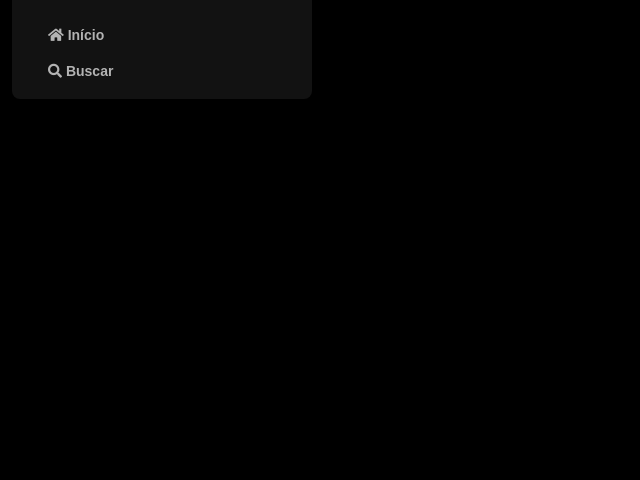
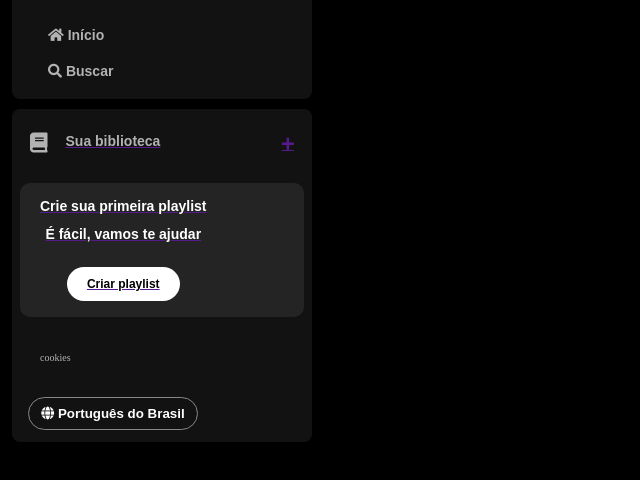
Before and after one commit to Luan-Ventura/spotify_imersao_alura, a plain HTML site: page index.html in a window 1280 px wide. Shown: the part 74-554 px from the top of the page, without its empty margins (0-640 px from the left). Drawn offline with Linux system fonts and the light colour scheme.

Commit message:
Atualiza o código com as novas alterações da Aula 2

```diff
--- a/index.html
+++ b/index.html
@@ -19,23 +19,52 @@
                     <img src="./assets/icons/logo-spotify.png" alt="logo do spotify">
                 </a>
             </div>
-            <div>
                     <ul>
                         <li>
                             <a href="">
-                            <i class="fas fa-home"></i>
+                                <i class="fa fa-home"></i>
                                 <span>Início</span>
                             </a>
                         </li>
                         <li>
                             <a href="">
-                            <i class="fas fa-search"></i>
+                                <i class="fa fa-search"></i>
                                 <span>Buscar</span>
                         </li>
                     </ul>
+        </nav>
+
+        <div class="library">
+            <div class="library__content">
+                <button class="library__button">
+                    <span class="fa fas fa-book"></span>
+                    <span>Sua biblioteca</span>
+                </button>
+                <span class="fa fa-plus"></span>
             </div>
+
+            <section class="section-playlist">
+                <div class="section-playlist__content">
+                    <span class="text title">Crie sua primeira playlist</span>
+                    <span class="text subtitle">É fácil, vamos te ajudar</span>
+                    <button class="section-playlist__button">
+                        <span>Criar playlist</span>
+                    </button>
                 </div>
-    </nav>
+            </section>
+
+            <div class="cookies">
+                <a href="">cookies</a>
+            </div>
+
+            <div class="languages">
+                <button class="languages__button">
+                    <span class="fa fa-globe"></span>
+                    <span>Português do Brasil</span>
+                </button>
+            </div>
+
+        </div>
    </div>
 </body>
 </html>
--- a/styles.css
+++ b/styles.css
@@ -44,3 +44,128 @@ body{
     font-size: 14px;
     font-family: 'DM Sans', sans-serif;
 }
+
+.library {
+    background-color: #121212;
+    border-radius: 8px;
+    display: flex;
+    justify-content: space-between;
+    flex-direction: column;
+    padding: 4px 8px;
+    color: #b3b3b3;
+    font-weight: 600;
+    font-size: 14px;
+    margin-top: 10px;
+}
+
+.library .library__content {
+    display: flex;
+    justify-content: space-between;
+}
+
+.library .library__button {
+    display: flex;
+    margin-right: 10px;
+    color: #b3b3b3;
+    background-color: transparent;
+    border: 0px;
+    font-size: 14px;
+    font-weight: 700;
+    font-family: "DM Sans", sans-serif;
+    text-align: center;
+    text-decoration: none;
+    text-transform: none;
+    padding: 20px 10px;
+}
+
+.library .library__button .fa{
+    font-size: 20px;
+    margin-right: 10px;
+    font-weight: 300;
+    padding-right: 8px;
+}
+
+.library .library__content .fa-plus{
+    margin: 24px 10px;
+}
+
+.section-playlist {
+    display: flex;
+    align-items: flex-start;
+    justify-content: space-between;
+    gap: 20px;
+    background-color: #242424;
+    color: #b3b3b3;
+    font-weight: 600;
+    font-size: 14px;
+    margin: 8px 0px;
+    padding: 16px 20px;
+    border-radius: 10px;
+}
+
+.section-playlist .section-playlist__content {
+    display: flex;
+    flex-direction: column;
+    align-items: center;
+}
+
+.section-playlist__content .text{
+    padding-bottom: 14px;
+    color: #fff;
+    font-family: "DM Sans", sans-serif;
+}
+
+.section-playlist__content .tittle {
+    font-weight: 700;
+}
+
+.section-playlist__content .subtittle {
+    font-weight: 500;
+    font-size: 12px;
+}
+
+.section-playlist__content .section-playlist__button {
+    display: flex;
+    justify-content: center;
+    background-color: #fff;
+    color: #000;
+    border-radius: 20px;
+    font-size: 12px;
+    font-weight: 700;
+    font-family: "DM Sans", sans-serif;
+    text-align: center;
+    text-decoration: none;
+    text-transform: none;
+    padding: 10px;
+    margin-top: 12px;
+    border: 0px;
+    width: 113px;
+}
+
+.sidebar .cookies {
+    margin: 25px 20px;
+}
+
+.sidebar .cookies a{
+    color: #b3b3b3;
+    font-weight: 500;
+    font-size: 10px;
+    text-decoration: none;
+}
+
+.sidebar .cookies a:hover{
+    text-decoration: underline;
+}
+
+.languages .languages__button{
+    align-items: center;
+    background-color: transparent;
+    border: 1px solid #878787;
+    color: #fff;
+    font-weight: bold;
+    cursor: pointer;
+    width: 170px;
+    margin: 8px;
+    padding: 8px;
+    border-radius: 20px;
+}
```
Lines whose indentation alone changed are shown as unchanged.
